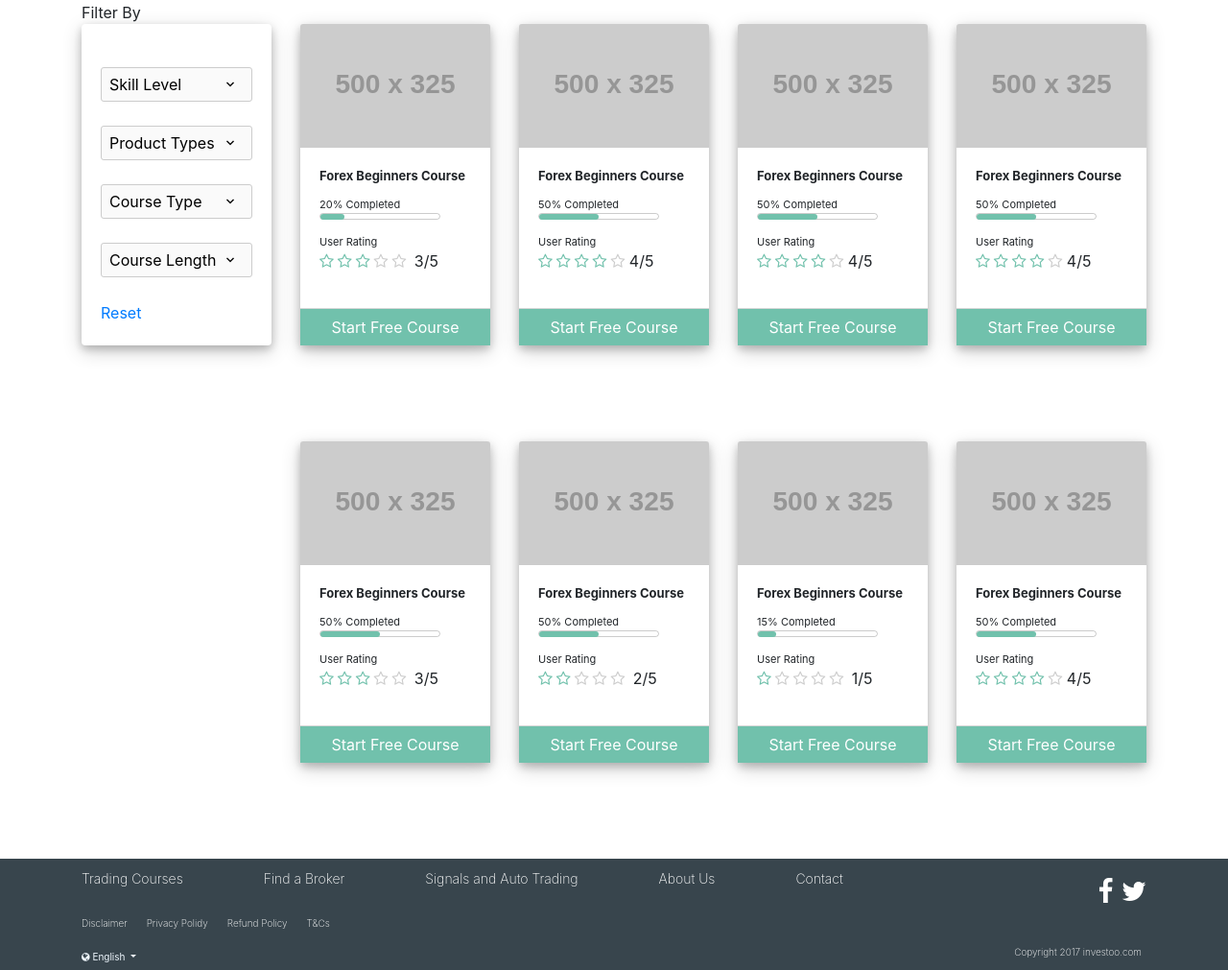
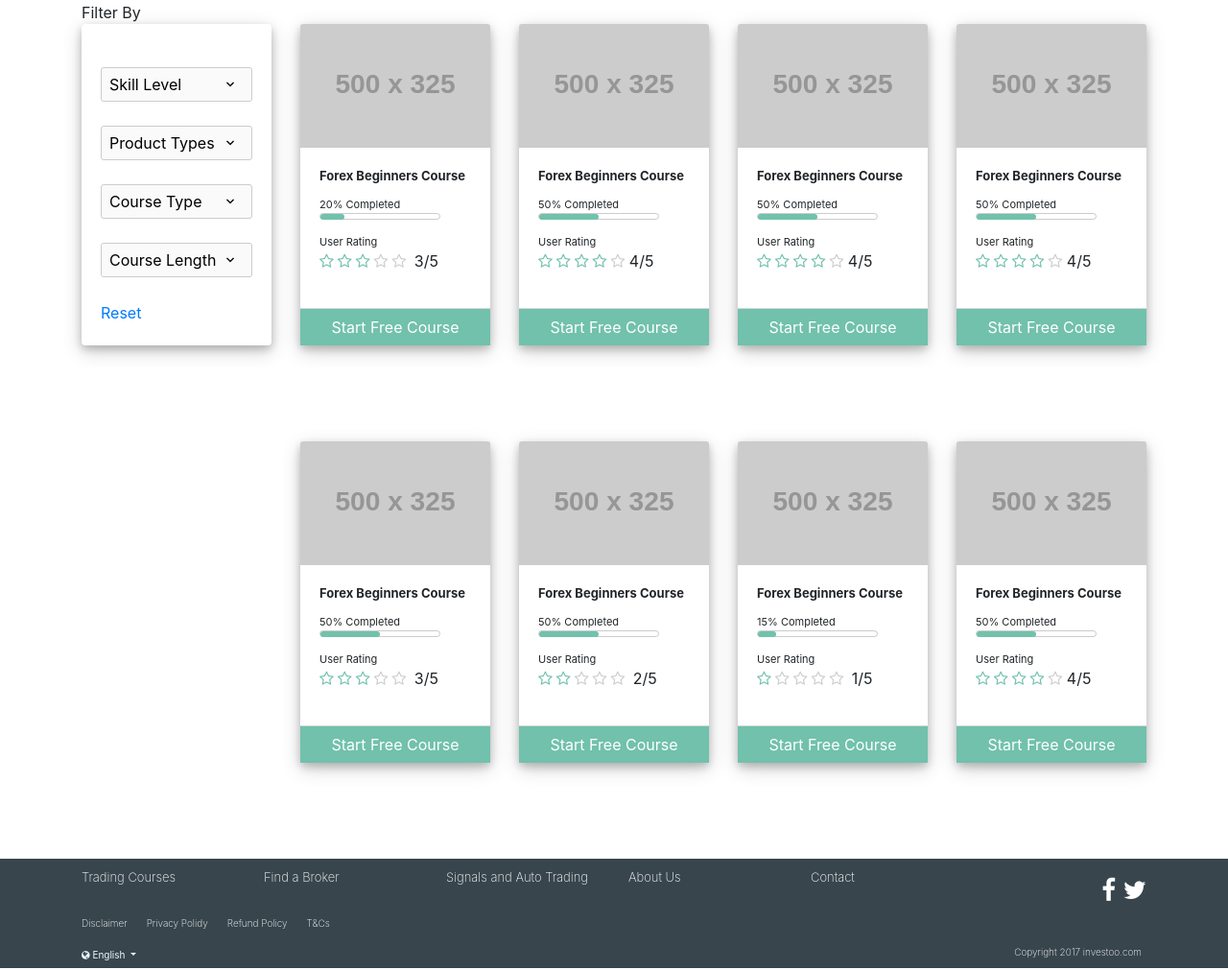
Before and after one commit to abdimaye/investoo-test-frontend, a plain HTML site: page index.html in a window 1280 px wide. Shown: the part 227-1238 px from the top of the page at 96% size. Drawn offline with nearby package versions, Linux system fonts and the light colour scheme; placeholder pictures from the web are drawn by us.

Commit message:
footer styling fixed

```diff
--- a/css/style.css
+++ b/css/style.css
@@ -125,12 +125,8 @@ header {
 footer, footer a {
     padding-top: 10px;
     color: white;
-    font-size: 14px;
+    font-size: 13px;
     font-weight: 200
-}
-
-footer .links a {
-    margin-right: 80px;
 }
 
 footer .row {
@@ -189,6 +185,9 @@ footer .row {
     }
     footer .row {
         height: auto;
+    }
+    footer .row > div {
+        margin-bottom: 0 !important;
     }
 }
 
--- a/index.html
+++ b/index.html
@@ -293,13 +293,12 @@
     <footer class="">
         <div class="container">
             <div class="row">
-                <div class="col-md-10 links">
-                    <a href="#">Trading Courses</a>
-                    <a href="#">Find a Broker</a>
-                    <a href="#">Signals and Auto Trading</a>
-                    <a href="#">About Us</a>
-                    <a href="#">Contact</a>
-                </div>
+               <div class="col-md-2"><a href="#">Trading Courses</a></div>
+               <div class="col-md-2"><a href="#">Find a Broker</a></div>
+               <div class="col-md-2"><a href="#">Signals and Auto Trading</a></div>
+               <div class="col-md-2"><a href="#">About Us</a></div>
+               <div class="col-md-2"> <a href="#">Contact</a></div>
+
                 <div class="col-md-2">
                     <a href="https://twitter.com/investoo_com" target="_blank" class="fa fa-twitter fa-2x pull-right"></a>
                     &nbsp;
```
